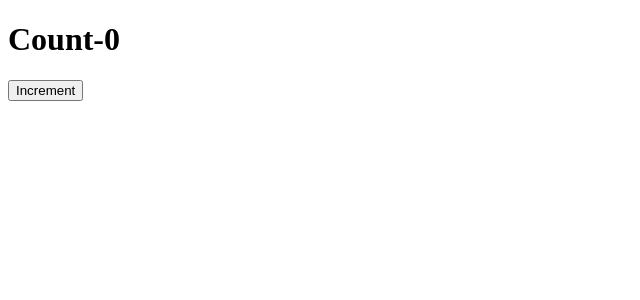
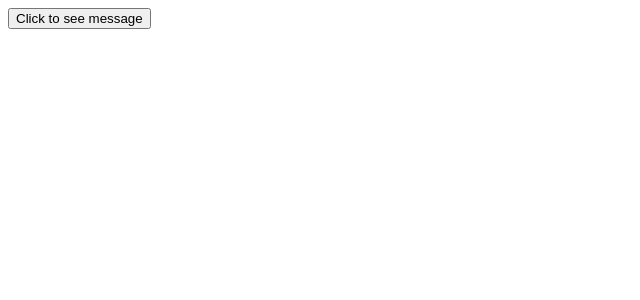
Before and after one commit to Vamsiayiluri/ReactLearning, a React (Vite) app: page / in a window 1280 px wide. Shown: the top 300 px of the page, without its empty margins (0-640 px from the left). Built offline with nearby package versions, Linux system fonts and the light colour scheme.

Commit message:
Event handling

```diff
--- a/src/App.jsx
+++ b/src/App.jsx
@@ -1,10 +1,14 @@
-import Counter from "./components/Counter";
+import EventHandling from "./components/EventHandling";
 
 function App() {
+  const person = {
+    name: "vamsi",
+    message: "Hello",
+    seatNumbers: [1, 2, 3],
+  };
   return (
     <div className="App">
-      {/* <Greet person={person} /> */}
-      <Counter></Counter>
+      <EventHandling />
     </div>
   );
 }
--- /dev/null
+++ b/src/components/EventHandling.jsx
@@ -0,0 +1,13 @@
+export default function EventHandling() {
+  const getMessage = () => {
+    console.log("Hello from Cognine");
+  };
+  //   function getMessage() {
+  //     console.log("Hello from Cognine");
+  //   }
+  return (
+    <div>
+      <button onClick={getMessage}>Click to see message</button>
+    </div>
+  );
+}
```
